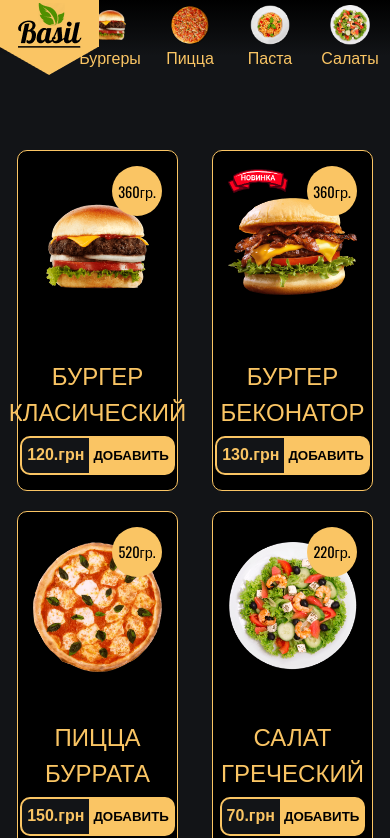
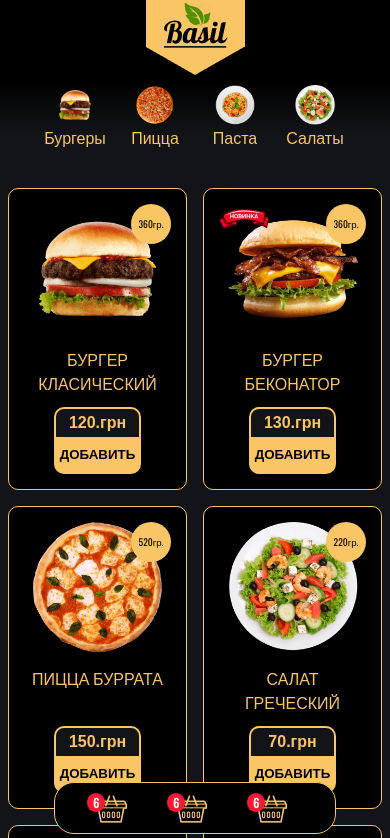
Before and after one commit to AlexandrOlimpiev/Pizza, a plain HTML site: page index.html in a window 390 px wide. Shown: the top 838 px of the page. Drawn offline with nearby package versions, Linux system fonts and the light colour scheme; a web font is replaced by a local one.

Commit message:
Заливка

```diff
--- a/css/style.css
+++ b/css/style.css
@@ -53,6 +53,9 @@ img {
 }
 .navbar {
   margin-top: 20px;
+  display: flex;
+  justify-content: center;
+  width: 100%;
 }
 .header-content.sticky > nav {
   margin-top: 0;
@@ -158,7 +161,6 @@ img {
   padding: 15px;
   border-radius: 10px;
   transition: all 0.2s;
-  margin: 10px 5px;
   background-color: var(--main);
 }
 .goods-card:hover {
@@ -256,7 +258,7 @@ img {
   max-width: 350px;
   min-width: 350px;
   width: 20vw;
-  z-index: 10;
+  z-index: 100;
   background: rgba(0, 0, 0, 0.8);
   position: fixed;
   top: 0;
@@ -266,6 +268,7 @@ img {
   transition-duration: 0.3s;
   overflow-y: auto;
   backdrop-filter: blur(10px);
+
 }
 .basket.active {
   transform: translateX(0);
@@ -834,45 +837,99 @@ footer {
 }
 /*Media*/
 @media (max-width: 576px) {
-  .contacts {
+  .contacts{
     display: none;
   }
-  .logo {
-    display: none;
-  }
-  .basket-preview {
-    position: fixed;
-  }
-  .header-content_logo {
-    opacity: 1;
-    transform: translateY(0);
-    left: 0;
-  }
-  .header-content_logo img {
-    height: 100%;
-  }
-  .header-top {
-    padding: 0;
+  .header-top{
+    height: 80px;
   }
   .navbar {
     margin: 0;
-    padding: 10px;
+  }
+  .navigation {
+    padding-left: 0;
   }
   .navigation-item {
     margin: 0 5px;
   }
-  .navigation {
+  .products{
+    margin: 0;
+  }
+  .header-content_logo{
+    display: none;
+  }
+  .goods-card__title{
+    font-size: 16px;
+    height: 60px;
     padding: 0;
   }
-  .header-content.sticky {
-    background: linear-gradient(to bottom, var(--main), var(--dark) 75%);
-    box-shadow: none;
-    justify-content: flex-end;
+  .basket {
+    max-width: 100%;
+    width: 100%;
   }
-  .header-content{
-    justify-content: flex-end;
+  .goods-card__button{
+    flex-direction: column;
   }
-  .navbar{
-      padding: 0;
+  .goods-card__button-price{
+    padding: 5px;
   }
+  .goods-card__img{
+    height: 130px;
+  }
+  .label-weight{
+    width: 40px;
+    height: 40px;
+    font-size: 0.6rem;
+  }
+  .label{
+    width: 50px;
+  }
+  .thumbnail{
+    position: absolute;
+    left: 50%;
+    top:10%;
+    width: 300px;
+    height: 300px;
+  }
+  .modal-content{
+    min-width: 100%;
+    min-height: 100%;
+    position: relative;
+    padding: 0;
+  }
+ .close-modal{
+    right:0;
+  }
+.order-container{
+  height:85vh;
+  overflow-y: auto;
+  padding: 20px 0;
 }
+.form-inputs{
+  margin-top: 20px;
+}
+.goods-card__button-text{
+  border-bottom-left-radius: 5px;
+  border-top-right-radius:0;
+}
+.display-mobile{
+  display: none;
+}
+.mobile-menu{
+  position: fixed;
+  background:var(--main);
+  left:50%;
+  transform: translateX(-50%);
+  bottom:10px;
+  z-index: 10;
+  border:1px solid var(--secondary);
+  border-radius:20px;
+}
+.mobile-menu_content{
+  display: flex;
+  padding: 10px 20px;
+}
+.mobile-menu_item{
+  padding: 0 20px;
+}
+}
--- a/index.html
+++ b/index.html
@@ -43,7 +43,7 @@
 					<!-- 	<div class="serch">
 							<img src="img/search.png" alt="serch">
 						</div> -->
-						<div class="basket-preview">
+						<div class="basket-preview display-mobile">
 							<img src="img/shopping-basket.png" alt="backet">
 							<span class="badge">0</span>
 						</div>
@@ -124,6 +124,28 @@
 		</serction>
 
 	</main>
+	<div class="mobile-menu">
+		<div class="mobile-menu_content">
+			<div class="mobile-menu_item">
+				<div class="basket-preview">
+					<img src="img/shopping-basket.png" alt="backet">
+					<span class="badge">6</span>
+				</div>
+			</div>
+			<div class="mobile-menu_item">
+				<div class="basket-preview">
+					<img src="img/shopping-basket.png" alt="backet">
+					<span class="badge">6</span>
+				</div>
+			</div>
+			<div class="mobile-menu_item">
+				<div class="basket-preview">
+					<img src="img/shopping-basket.png" alt="backet">
+					<span class="badge">6</span>
+				</div>
+			</div>
+		</div>
+	</div>
 	<footer>
 		<div class="footer-line"></div>
 		<div class="container">
--- a/js/main.js
+++ b/js/main.js
@@ -36,7 +36,7 @@ class Render {
         let productCart = '';
         products.forEach(_product => {
             productCart += `
-            <div class="col-lg-3 col-6">
+            <div class="col-lg-3 col-6 p-2 p-md-3">
             <div class="goods-card" data-id = "${_product.id}">
                 <div class="goods-card__img">
                     <img class = "open" src="${_product.img}" alt="${_product.name}</">
@@ -267,8 +267,8 @@ class Render {
 
             let modalCartItem = cart.find(item => item.id === id)
             let modalCart = `
-              <div class="row">
-              <div class="col-sm-6 col-xs-12 d-flex flex-column ">
+              <div class="row px-2">
+              <div class="col-10 col-md-6 d-flex flex-column ">
               <h2 class="modal-body__title">${modalCartItem.name}</h2>
               <div class="modal-body_wheight">
                   <p>Вес:</p>
@@ -279,7 +279,7 @@ class Render {
                   <span class="modal-body_button" data-id ="${modalCartItem.id}">В корзину</span>
               </div>
           </div>
-              <div class="col-sm-6 col-xs-12">
+              <div class="col-2 col-md-6">
                   <div class="thumbnail">
                       <img src="${modalCartItem.img}"  alt="${modalCartItem.name}">
                   </div>
@@ -303,13 +303,13 @@ class Render {
 						<h2 class="order-title">Оформление заказа</h2>
 
 						<div class="container">
-							<div class="row">
-								<div class="col-5 d-flex ">
+							<div class="row ">
+								<div class="col-12 col-md-5 d-flex ">
 									<div class="order-goods">
 
 									</div>
 								</div>
-								<div class="col-7 d-flex ">
+								<div class="col-12 col-md-7 d-flex ">
 									<form class="form-inputs">
 										<div class="d-flex">
 											<input class="order-input" type="text" placeholder="Ваше имя *">
```
Also changed, not shown: img/call (1).png (added), img/phone.png (added).
